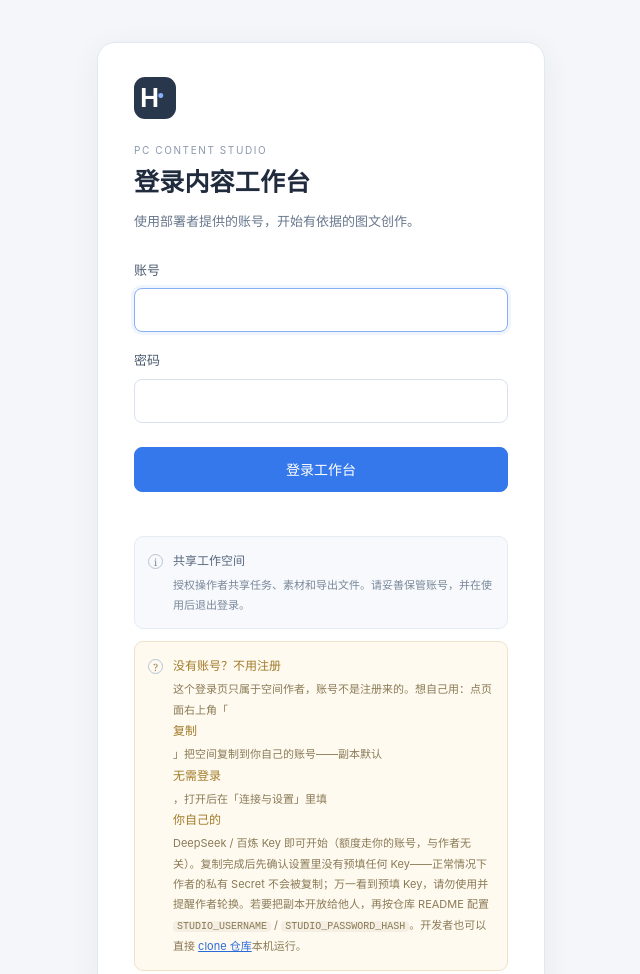
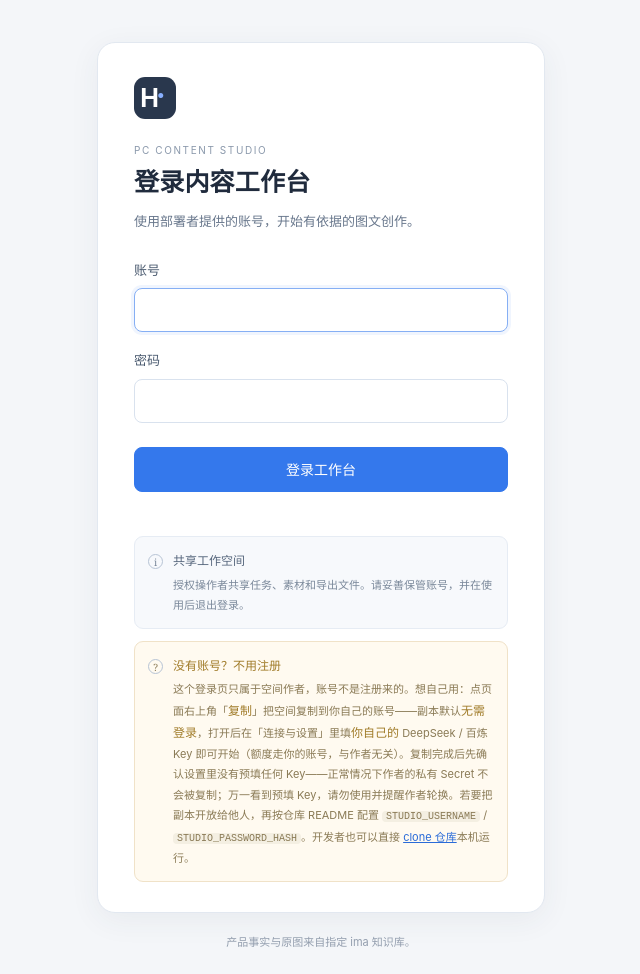
Before and after one commit to 15107196197-design/huawei-pc-workbench, a plain HTML site: page static/login.html in a window 1280 px wide. Shown: the top 974 px of the page, without its empty margins (319-959 px from the left). Drawn offline with Linux system fonts and the light colour scheme.

Commit message:
访客提示卡版式修正：标题与行内强调分离

```diff
--- a/static/login.html
+++ b/static/login.html
@@ -31,7 +31,7 @@
       </div>
       <div class="visitor-note" role="note">
         <span class="note-symbol" aria-hidden="true">?</span>
-        <p><strong>没有账号？不用注册</strong>这个登录页只属于空间作者，账号不是注册来的。想自己用：点页面右上角「<strong>复制</strong>」把空间复制到你自己的账号——副本默认<strong>无需登录</strong>，打开后在「连接与设置」里填<strong>你自己的</strong> DeepSeek / 百炼 Key 即可开始（额度走你的账号，与作者无关）。复制完成后先确认设置里没有预填任何 Key——正常情况下作者的私有 Secret 不会被复制；万一看到预填 Key，请勿使用并提醒作者轮换。若要把副本开放给他人，再按仓库 README 配置 <code>STUDIO_USERNAME</code> / <code>STUDIO_PASSWORD_HASH</code>。开发者也可以直接 <a href="https://github.com/15107196197-design/huawei-pc-workbench" target="_blank" rel="noopener">clone 仓库</a>本机运行。</p>
+        <p><strong class="note-title">没有账号？不用注册</strong>这个登录页只属于空间作者，账号不是注册来的。想自己用：点页面右上角「<strong>复制</strong>」把空间复制到你自己的账号——副本默认<strong>无需登录</strong>，打开后在「连接与设置」里填<strong>你自己的</strong> DeepSeek / 百炼 Key 即可开始（额度走你的账号，与作者无关）。复制完成后先确认设置里没有预填任何 Key——正常情况下作者的私有 Secret 不会被复制；万一看到预填 Key，请勿使用并提醒作者轮换。若要把副本开放给他人，再按仓库 README 配置 <code>STUDIO_USERNAME</code> / <code>STUDIO_PASSWORD_HASH</code>。开发者也可以直接 <a href="https://github.com/15107196197-design/huawei-pc-workbench" target="_blank" rel="noopener">clone 仓库</a>本机运行。</p>
       </div>
       <noscript><p class="error">请启用浏览器 JavaScript 后登录。</p></noscript>
     </section>
```
Also changed, not shown: static/login.css (+1 -1 lines).
